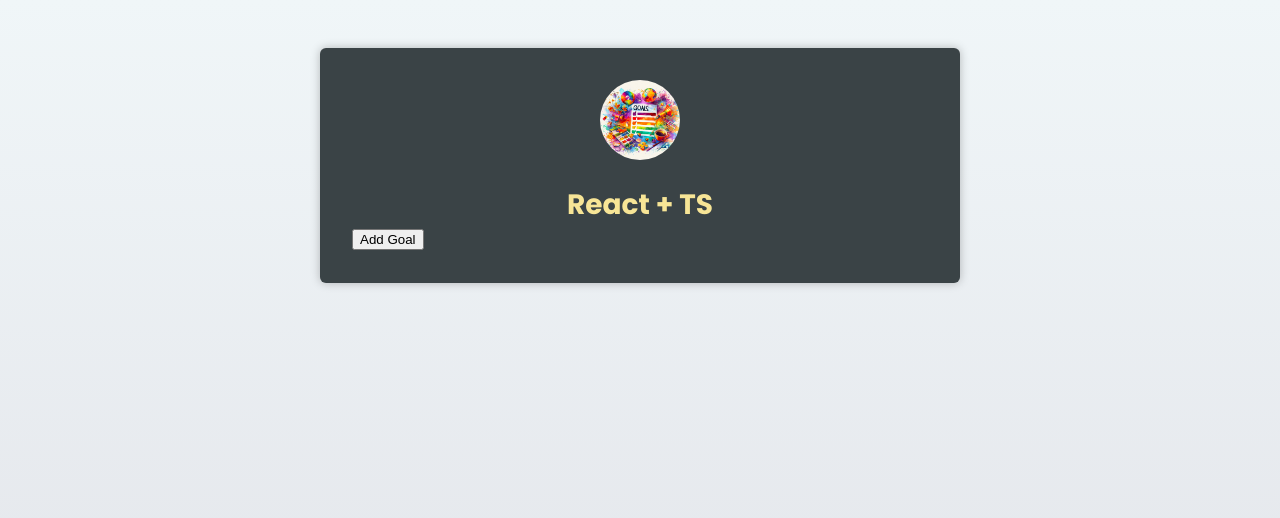
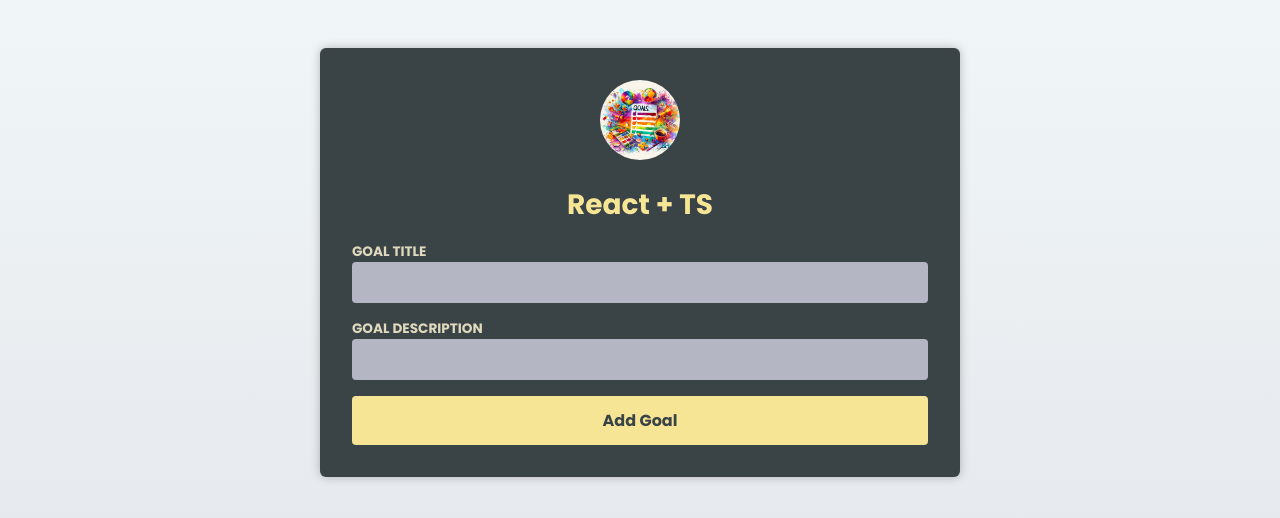
Before and after one commit to prajwal-hebbar-07/react-typescript-zone, a React (Vite) app: page / in a window 1280 px wide. Shown: the top 518 px of the page. Built offline with nearby package versions, Linux system fonts and the light colour scheme; the HTML template or start-up script is replaced by a standard one.

Commit message:
add new goal form
Added a component called as new goal which accepts the value of title
and description and has a add goal button to add goals. Used this
component in the App component in place of Add Goal Button.

```diff
--- a/src/App.tsx
+++ b/src/App.tsx
@@ -2,6 +2,7 @@
 
 import Header from "./components/Header";
 import CourseGoalList from "./components/CourseGoalList";
+import NewGoal from "./components/NewGoal";
 import goalImg from "./assets/goals.jpg";
 
 export interface CourseGoal {
@@ -35,7 +36,7 @@
       <Header image={{ src: goalImg, alt: "React + TS" }}>
         <h1>React + TS</h1>
       </Header>
-      <button onClick={addGoalHandler}>Add Goal</button>
+      <NewGoal />
       <CourseGoalList goals={goals} onDeleteGoal={deleteGoalHandler} />
     </main>
   );
--- /dev/null
+++ b/src/components/NewGoal.tsx
@@ -0,0 +1,23 @@
+import { type FormEvent } from "react";
+
+const NewGoal = () => {
+  function submitHandler(event: FormEvent) {
+    event.preventDefault();
+  }
+
+  return (
+    <form onSubmit={submitHandler}>
+      <p>
+        <label htmlFor="goal-title">Goal Title</label>
+        <input id="goal-title" type="text" />
+      </p>
+      <p>
+        <label htmlFor="goal-desc">Goal Description</label>
+        <input id="goal-desc" type="text" />
+      </p>
+      <button>Add Goal</button>
+    </form>
+  );
+};
+
+export default NewGoal;
```
